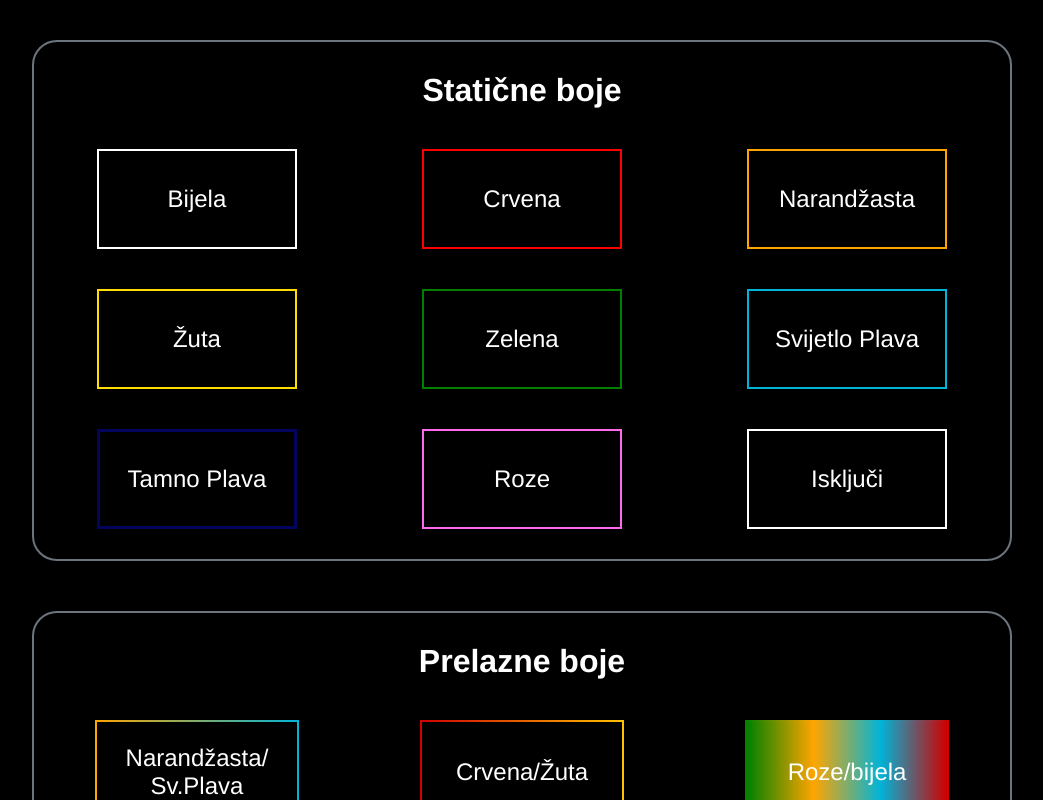
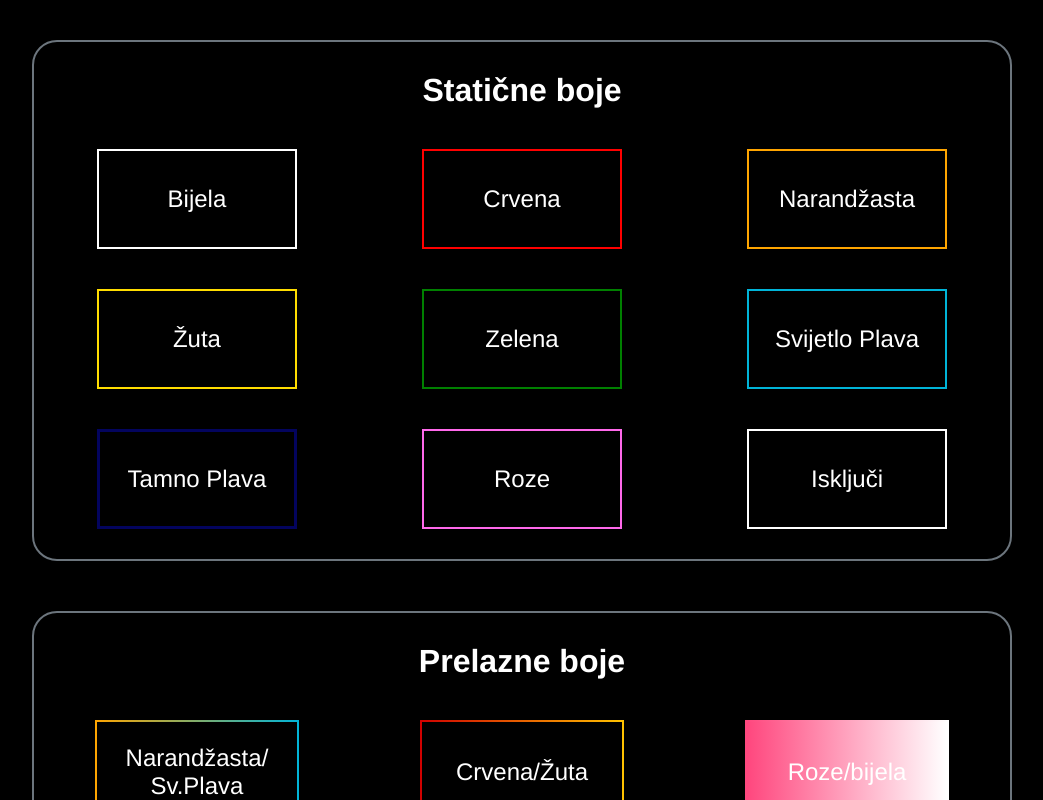
Before and after one commit to cgtnt/arduino-rgb-strip-controller, a website: page clientSide/frontend/controller.html in a window 1280 px wide. In both pictures the pointer is over the button "Roze/bijela". Shown: the top 800 px of the page, without its empty margins (118-1161 px from the left). Drawn offline with Linux system fonts and the light colour scheme.

Commit message:
Update controller.html

```diff
--- a/clientSide/frontend/controller.html
+++ b/clientSide/frontend/controller.html
@@ -163,7 +163,7 @@ button{
     background: linear-gradient(to right, #d00000, #ffee32);
 }
 .gradient-all{
-    background: linear-gradient(to left, #d00000, #00b4d8 , orange , green );
+    background: linear-gradient(to left, white, #ff477e  );
     height: 100px;
     width: 200px;
     padding: 2px;
@@ -174,7 +174,7 @@ button{
 
 }
 #cijelis:hover, #cijelis:active{
-    background: linear-gradient(to left, #d00000, #00b4d8 , orange , green );
+    background: linear-gradient(to left, white, #ff477e  );
 }
  #ukljuci{
     background-color: #2cb67d;
```
